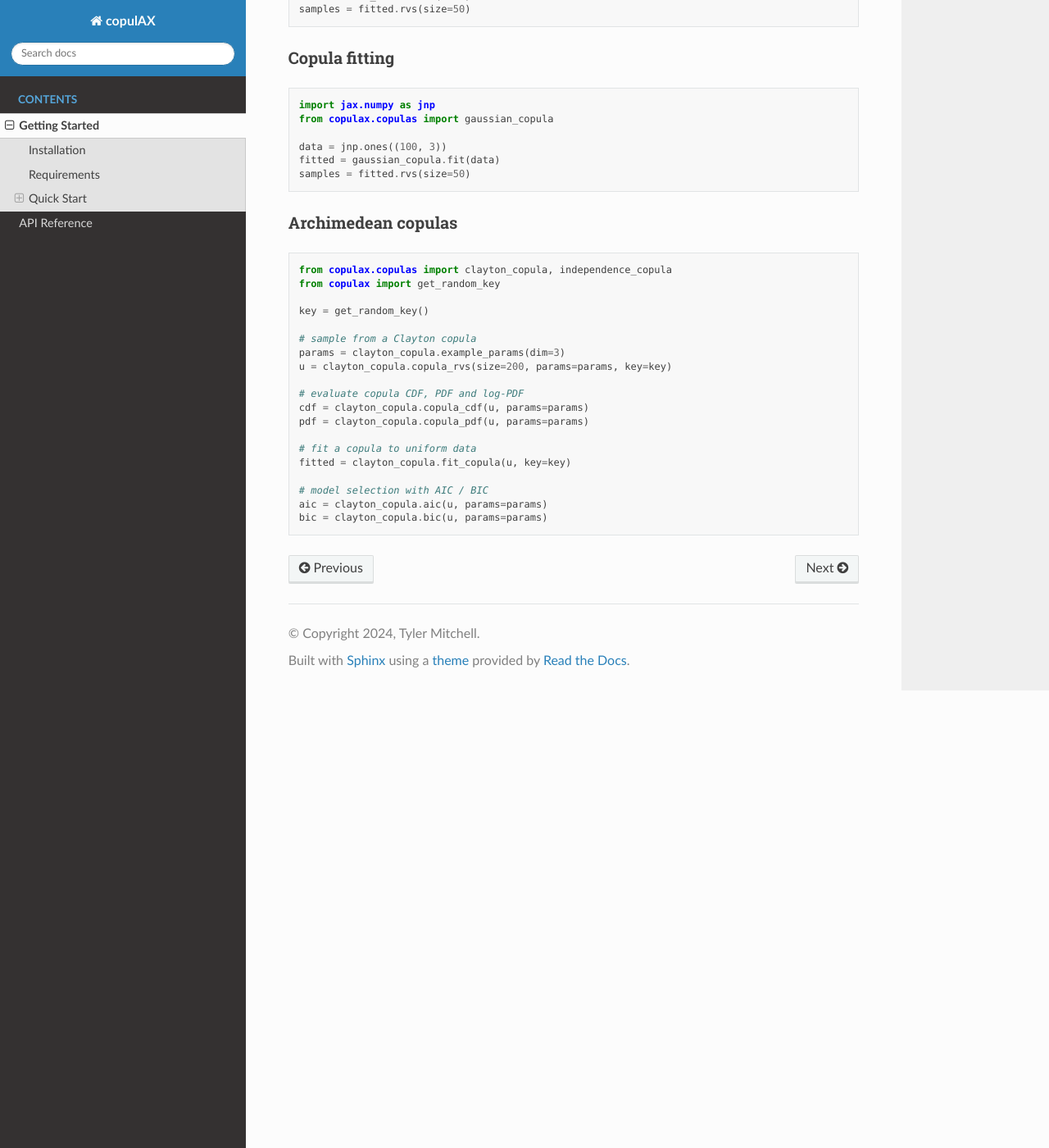
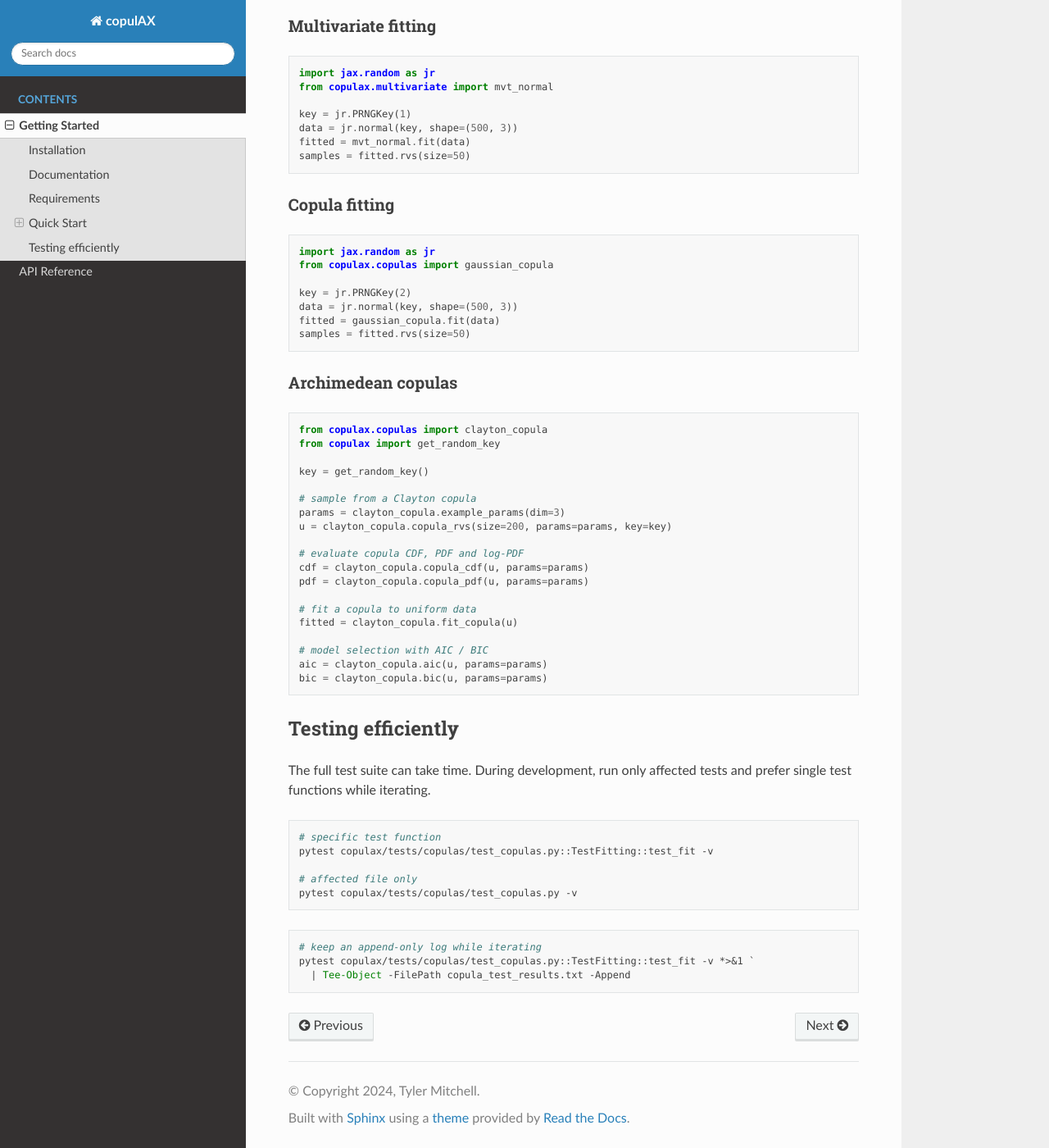
Before and after one commit to tfm000/copulax, a Sphinx documentation site: the page built from docs/getting_started.rst, in a window 1280 px wide and 1400 px high, scrolled down 1161 px. Shown: the whole window at 82% size. Built offline with Sphinx 7.4.7 and the Read the Docs theme 3.1.0, drawn with Linux system fonts in a browser that asks for light colours; some of the changed text lies outside the part shown.

Commit message:
Update documentation and README files: enhance clarity, add efficient testing workflows, and improve installation instructions

```diff
--- a/docs/getting_started.rst
+++ b/docs/getting_started.rst
@@ -15,6 +15,12 @@
 .. code-block:: bash
 
    pip install copulax[docs]
+
+Documentation
+-------------
+
+- Read the Docs: https://copulax.readthedocs.io/en/latest/
+- API Reference: https://copulax.readthedocs.io/en/latest/api/index.html
 
 Requirements
 ------------
@@ -35,11 +41,13 @@
 
 .. code-block:: python
 
-   import jax.numpy as jnp
+   import jax.random as jr
    from copulax.univariate import univariate_fitter, normal
 
+   key = jr.PRNGKey(0)
+
    # Fit a normal distribution
-   data = jnp.array([1.0, 2.0, 3.0, 4.0, 5.0])
+   data = jr.normal(key, shape=(500,))
    fitted = normal.fit(data)
    print(fitted.stats())
 
@@ -51,10 +59,11 @@
 
 .. code-block:: python
 
-   import jax.numpy as jnp
+   import jax.random as jr
    from copulax.multivariate import mvt_normal
 
-   data = jnp.ones((100, 3))
+   key = jr.PRNGKey(1)
+   data = jr.normal(key, shape=(500, 3))
    fitted = mvt_normal.fit(data)
    samples = fitted.rvs(size=50)
 
@@ -63,10 +72,11 @@
 
 .. code-block:: python
 
-   import jax.numpy as jnp
+   import jax.random as jr
    from copulax.copulas import gaussian_copula
 
-   data = jnp.ones((100, 3))
+   key = jr.PRNGKey(2)
+   data = jr.normal(key, shape=(500, 3))
    fitted = gaussian_copula.fit(data)
    samples = fitted.rvs(size=50)
 
@@ -75,7 +85,7 @@
 
 .. code-block:: python
 
-   from copulax.copulas import clayton_copula, independence_copula
+   from copulax.copulas import clayton_copula
    from copulax import get_random_key
 
    key = get_random_key()
@@ -89,8 +99,28 @@
    pdf = clayton_copula.copula_pdf(u, params=params)
 
    # fit a copula to uniform data
-   fitted = clayton_copula.fit_copula(u, key=key)
+   fitted = clayton_copula.fit_copula(u)
 
    # model selection with AIC / BIC
    aic = clayton_copula.aic(u, params=params)
    bic = clayton_copula.bic(u, params=params)
+
+Testing efficiently
+-------------------
+
+The full test suite can take time. During development, run only affected tests
+and prefer single test functions while iterating.
+
+.. code-block:: bash
+
+   # specific test function
+   pytest copulax/tests/copulas/test_copulas.py::TestFitting::test_fit -v
+
+   # affected file only
+   pytest copulax/tests/copulas/test_copulas.py -v
+
+.. code-block:: powershell
+
+   # keep an append-only log while iterating
+   pytest copulax/tests/copulas/test_copulas.py::TestFitting::test_fit -v *>&1 `
+     | Tee-Object -FilePath copula_test_results.txt -Append
```
Also changed, not shown: README.md (+70 -20 lines), docs/README.md (+7 -1 lines), 1 other file.
